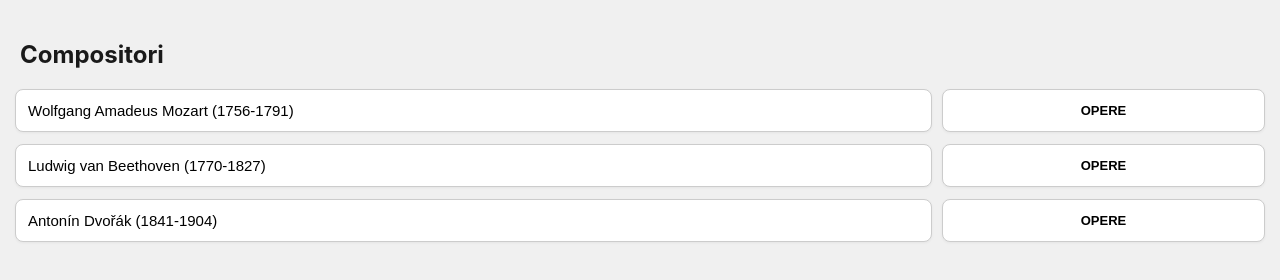
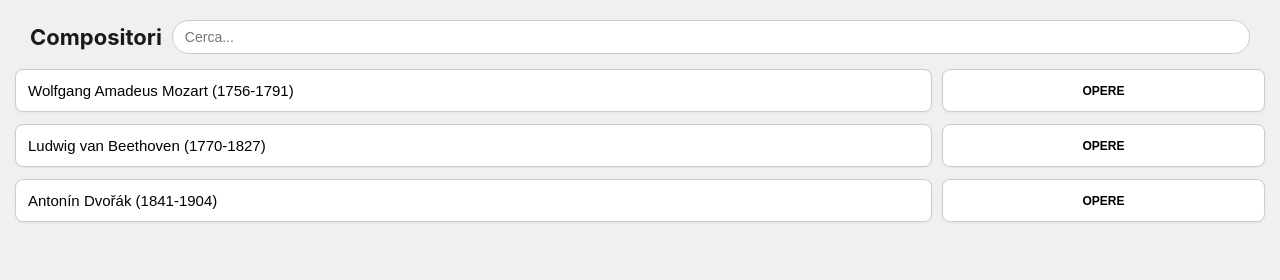
Before and after one commit to GiorgioPoli/musica-classica, a plain HTML site: page index.html in a window 1280 px wide. Drawn offline with Linux system fonts and the light colour scheme.

Commit message:
Add files via upload

```diff
--- a/index.html
+++ b/index.html
@@ -7,7 +7,25 @@
     <style>
         body { margin: 0; font-family: -apple-system, system-ui, sans-serif; background: #f0f0f0; color: #1a1a1a; }
 
-        /* Barre Superiori */
+        /* Struttura Titolo e Ricerca */
+        .search-container {
+            display: flex;
+            align-items: center;
+            justify-content: space-between;
+            padding: 10px 15px 5px 15px; /* Spazio ridotto in alto */
+            gap: 10px;
+        }
+        .search-container h2 { margin: 0; font-size: 22px; white-space: nowrap; }
+        .search-input {
+            flex: 1;
+            padding: 8px 12px;
+            border-radius: 20px;
+            border: 1px solid #ccc;
+            font-size: 14px;
+            outline: none;
+        }
+
+        /* Barre Superiori (fisse) */
         .header-fisso {
             position: fixed; top: 0; width: 100%; height: 60px;
             background: #ffffff; color: #000; display: flex;
@@ -16,12 +34,12 @@
         }
 
         /* Liste */
-        #schermata-lista, #schermata-composizioni { padding: 15px; margin-top: 5px; }
+        #schermata-lista, #schermata-composizioni { padding: 10px 15px; }
         .riga-container {
             display: flex; gap: 10px; margin-bottom: 12px; align-items: stretch;
         }
 
-        /* Pulsanti Generali */
+        /* Pulsanti */
         button {
             background: white; color: black; border: 1px solid #ccc;
             padding: 12px; border-radius: 8px; font-size: 15px;
@@ -30,9 +48,8 @@
         }
         button:active { background: #e0e0e0; }
 
-        /* Pulsanti specifici */
         .btn-nome-principale { flex: 3; text-align: left; justify-content: flex-start; font-weight: 500; }
-        .btn-opere-piccolo { flex: 1; font-size: 13px; text-transform: uppercase; font-weight: bold; }
+        .btn-opere-piccolo { flex: 1; font-size: 12px; text-transform: uppercase; font-weight: bold; min-width: 70px; }
         .btn-header { padding: 6px 10px; font-size: 13px; font-weight: bold; }
         .btn-indietro { background: #f8d7da; border-color: #f5c6cb; }
 
@@ -47,15 +64,19 @@
 <body>
 
     <div id="schermata-lista">
-        <h2 style="margin-left: 5px;">Compositori</h2>
-        <div id="lista-corpo"></div>
+        <div class="search-container">
+            <h2>Compositori</h2>
+            <input type="text" id="input-ricerca" class="search-input" placeholder="Cerca..." onkeyup="filtraCompositori()">
+        </div>
+        <div id="lista-corpo" style="margin-top: 10px;"></div>
     </div>
 
     <div id="schermata-composizioni" class="nascosto">
         <div class="header-fisso">
             <button class="btn-header btn-indietro" onclick="mostraLista()">Lista</button>
             <button class="btn-header" id="btn-comp-vita" style="flex:1; margin: 0 10px; overflow: hidden; text-overflow: ellipsis; white-space: nowrap;"></button>
-            <div style="width:50px"></div> </div>
+            <div style="width:50px"></div>
+        </div>
         <div id="lista-brani-corpo" style="margin-top:70px"></div>
     </div>
 
@@ -82,15 +103,28 @@
 
         function mostraLista() {
             gestisciVisibilita('schermata-lista');
+            disegnaLista(datiMusica);
+        }
+
+        function filtraCompositori() {
+            const testo = document.getElementById('input-ricerca').value.toLowerCase();
+            const filtrati = datiMusica.filter(c => c.compositore.toLowerCase().includes(testo));
+            disegnaLista(filtrati);
+        }
+
+        function disegnaLista(arrayDati) {
             const contenitore = document.getElementById('lista-corpo');
             contenitore.innerHTML = '';
 
-            datiMusica.forEach((item, index) => {
+            arrayDati.forEach((item) => {
+                // Troviamo l'indice originale nell'array datiMusica per non perdere i riferimenti
+                const originalIndex = datiMusica.indexOf(item);
+
                 const div = document.createElement('div');
                 div.className = 'riga-container';
                 div.innerHTML = `
-                    <button class="btn-nome-principale" onclick="apriVita(${index})">${item.compositore}</button>
-                    <button class="btn-opere-piccolo" onclick="mostraBrani(${index})">Opere</button>
+                    <button class="btn-nome-principale" onclick="apriVita(${originalIndex})">${item.compositore}</button>
+                    <button class="btn-opere-piccolo" onclick="mostraBrani(${originalIndex})">Opere</button>
                 `;
                 contenitore.appendChild(div);
             });
@@ -117,40 +151,22 @@
 
         function apriVita(index) {
             const comp = datiMusica[index];
-            configuraIframe(
-                comp.compositore,
-                comp.link_wiki,
-                "OPERE",
-                () => mostraBrani(index),
-                "LISTA",
-                mostraLista
-            );
+            configuraIframe(comp.compositore, comp.link_wiki, "OPERE", () => mostraBrani(index), "LISTA", mostraLista);
         }
 
         function apriBrano(indexComp, indexBrano) {
             const brano = datiMusica[indexComp].composizioni[indexBrano];
-            configuraIframe(
-                brano.titolo,
-                brano.link_wiki_comp,
-                "YOUTUBE",
-                () => window.open(brano.link_youtube, '_blank'),
-                "INDIETRO",
-                () => mostraBrani(indexComp)
-            );
+            configuraIframe(brano.titolo, brano.link_wiki_comp, "YOUTUBE", () => window.open(brano.link_youtube, '_blank'), "INDIETRO", () => mostraBrani(indexComp));
         }
 
         function configuraIframe(titolo, url, txtR, azioneR, txtL, azioneL) {
             gestisciVisibilita('schermata-dettaglio');
             document.getElementById('titolo-corrente').innerText = titolo;
             document.getElementById('frame-wiki').src = url;
-
-            const btnL = document.getElementById('btn-back');
-            btnL.innerText = txtL;
-            btnL.onclick = azioneL;
-
-            const btnR = document.getElementById('btn-azione-destra');
-            btnR.innerText = txtR;
-            btnR.onclick = azioneR;
+            document.getElementById('btn-back').innerText = txtL;
+            document.getElementById('btn-back').onclick = azioneL;
+            document.getElementById('btn-azione-destra').innerText = txtR;
+            document.getElementById('btn-azione-destra').onclick = azioneR;
             window.scrollTo(0,0);
         }
 
```
